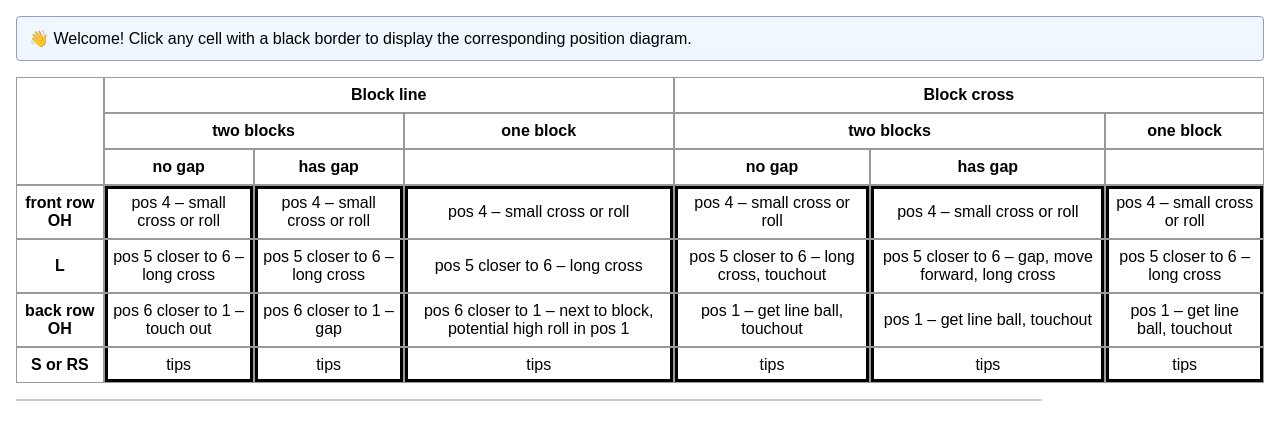
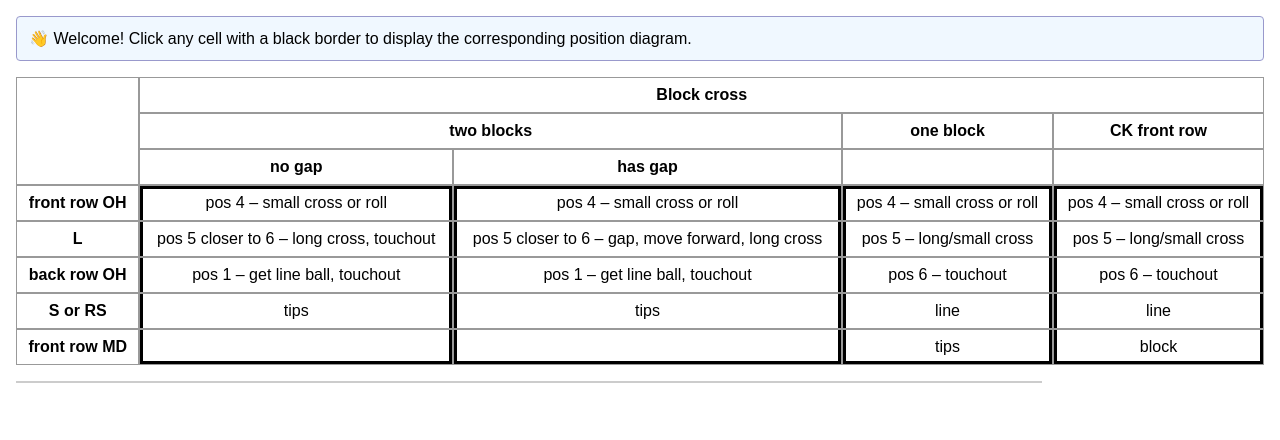
Before and after one commit to dw8huang/volleyball-position, a plain HTML site: page index.html in a window 1280 px wide. Drawn offline with Linux system fonts and the light colour scheme.

Commit message:
update table and board - only cross

```diff
--- a/index.html
+++ b/index.html
@@ -16,60 +16,77 @@
     <thead>
       <tr>
         <th rowspan="3"></th>
-        <th colspan="3">Block line</th>
-        <th colspan="3">Block cross</th>
+        <!-- <th colspan="3">Block line</th> -->
+        <th colspan="4">Block cross</th>
       </tr>
       <tr>
+        <!-- <th colspan="2">two blocks</th>
+        <th>one block</th> -->
         <th colspan="2">two blocks</th>
         <th>one block</th>
-        <th colspan="2">two blocks</th>
-        <th>one block</th>
+        <th>CK front row</th>
       </tr>
       <tr>
+        <!-- <th>no gap</th>
+        <th>has gap</th>
+        <th></th> -->
         <th>no gap</th>
         <th>has gap</th>
         <th></th>
-        <th>no gap</th>
-        <th>has gap</th>
         <th></th>
       </tr>
     </thead>
     <tbody>
       <tr>
         <th>front row OH</th>
-        <td data-unit="1">pos 4 – small cross or roll</td>
+
+        <!-- <td data-unit="1">pos 4 – small cross or roll</td>
         <td data-unit="2">pos 4 – small cross or roll</td>
-        <td data-unit="3">pos 4 – small cross or roll</td>
+        <td data-unit="3">pos 4 – small cross or roll</td> -->
         <td data-unit="4">pos 4 – small cross or roll</td>
         <td data-unit="5">pos 4 – small cross or roll</td>
         <td data-unit="6">pos 4 – small cross or roll</td>
+        <td data-unit="7">pos 4 – small cross or roll</td> <!-- New CK block cell -->
       </tr>
       <tr>
         <th>L</th>
-        <td data-unit="1">pos 5 closer to 6 – long cross</td>
+        <!-- <td data-unit="1">pos 5 closer to 6 – long cross</td>
         <td data-unit="2">pos 5 closer to 6 – long cross</td>
-        <td data-unit="3">pos 5 closer to 6 – long cross</td>
+        <td data-unit="3">pos 5 closer to 6 – long cross</td> -->
         <td data-unit="4">pos 5 closer to 6 – long cross, touchout</td>
         <td data-unit="5">pos 5 closer to 6 – gap, move forward, long cross</td>
-        <td data-unit="6">pos 5 closer to 6 – long cross</td>
+        <td data-unit="6">pos 5 – long/small cross</td>
+        <td data-unit="7">pos 5 – long/small cross</td>
       </tr>
       <tr>
         <th>back row OH</th>
-        <td data-unit="1">pos 6 closer to 1 – touch out</td>
+        <!-- <td data-unit="1">pos 6 closer to 1 – touch out</td>
         <td data-unit="2">pos 6 closer to 1 – gap</td>
-        <td data-unit="3">pos 6 closer to 1 – next to block, potential high roll in pos 1</td>
+        <td data-unit="3">pos 6 closer to 1 – next to block, potential high roll in pos 1</td> -->
         <td data-unit="4">pos 1 – get line ball, touchout</td>
         <td data-unit="5">pos 1 – get line ball, touchout</td>
-        <td data-unit="6">pos 1 – get line ball, touchout</td>
+        <td data-unit="6">pos 6 – touchout</td>
+        <td data-unit="7">pos 6 – touchout</td>
       </tr>
       <tr>
         <th>S or RS</th>
-        <td data-unit="1">tips</td>
+        <!-- <td data-unit="1">tips</td>
         <td data-unit="2">tips</td>
-        <td data-unit="3">tips</td>
+        <td data-unit="3">tips</td> -->
         <td data-unit="4">tips</td>
         <td data-unit="5">tips</td>
+        <td data-unit="6">line</td>
+        <td data-unit="7">line</td>
+      </tr>
+      <tr>
+        <th>front row MD</th>
+        <!-- <td data-unit="1"></td>
+        <td data-unit="2"></td>
+        <td data-unit="3">tips</td> -->
+        <td data-unit="4"></td>
+        <td data-unit="5"></td>
         <td data-unit="6">tips</td>
+        <td data-unit="7">block</td>
       </tr>
     </tbody>
   </table>
--- a/script.js
+++ b/script.js
@@ -4,7 +4,8 @@ const unitImages = {
     3: 'images/block-line_oneBlock.png',
     4: 'images/block-cross_twoBlocks_noGap.png',
     5: 'images/block-cross_twoBlocks_hasGap.png',
-    6: 'images/block-cross_oneBlock.png'
+    6: 'images/block-cross_oneBlock.png',
+    7: 'images/CK_front_row.png'
   };
 
   const previewImg = document.getElementById('preview-img');
```
Also changed, not shown: images/CK_front_row.png (added), images/block-cross_oneBlock.png, 2 other files.
